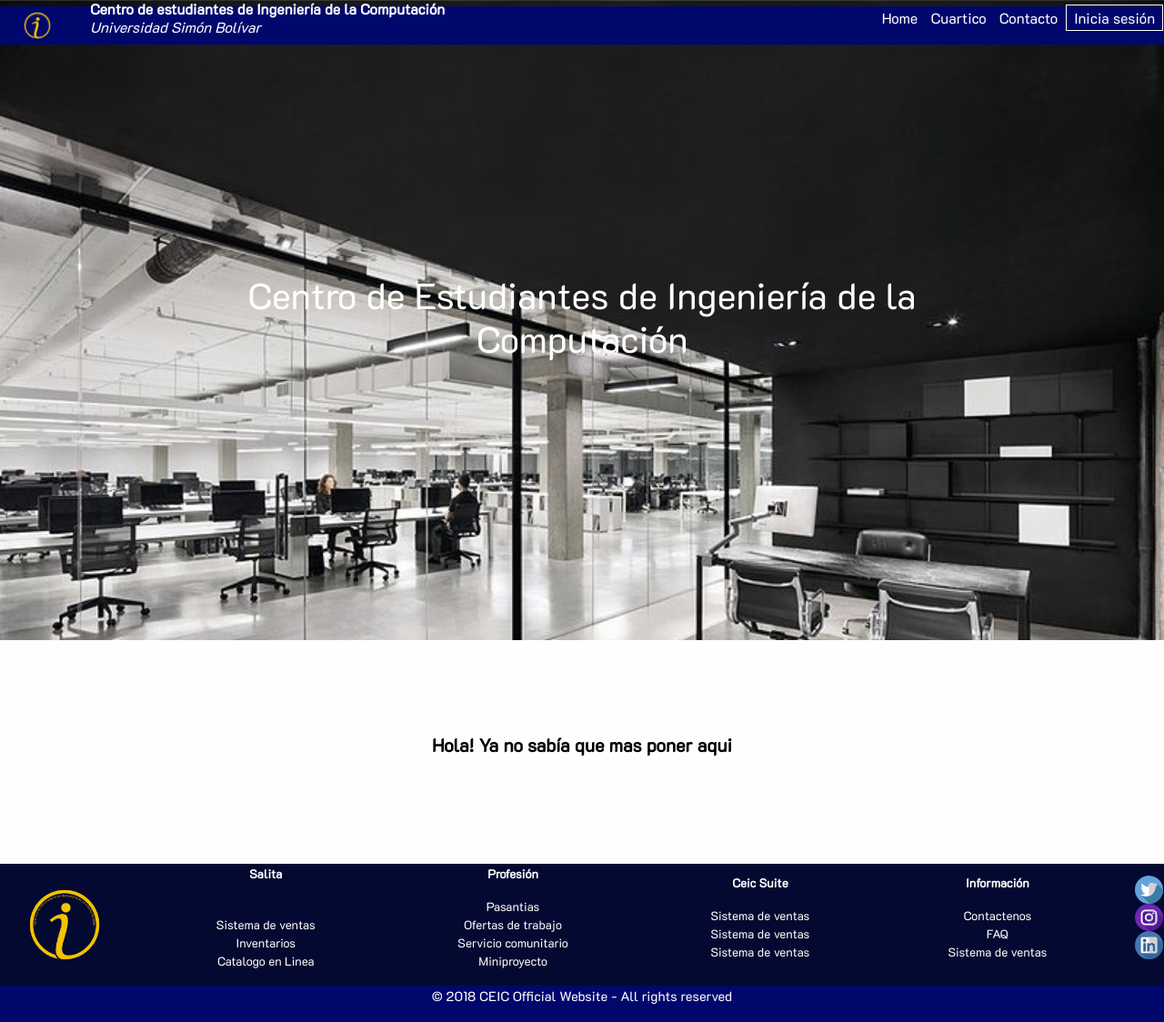
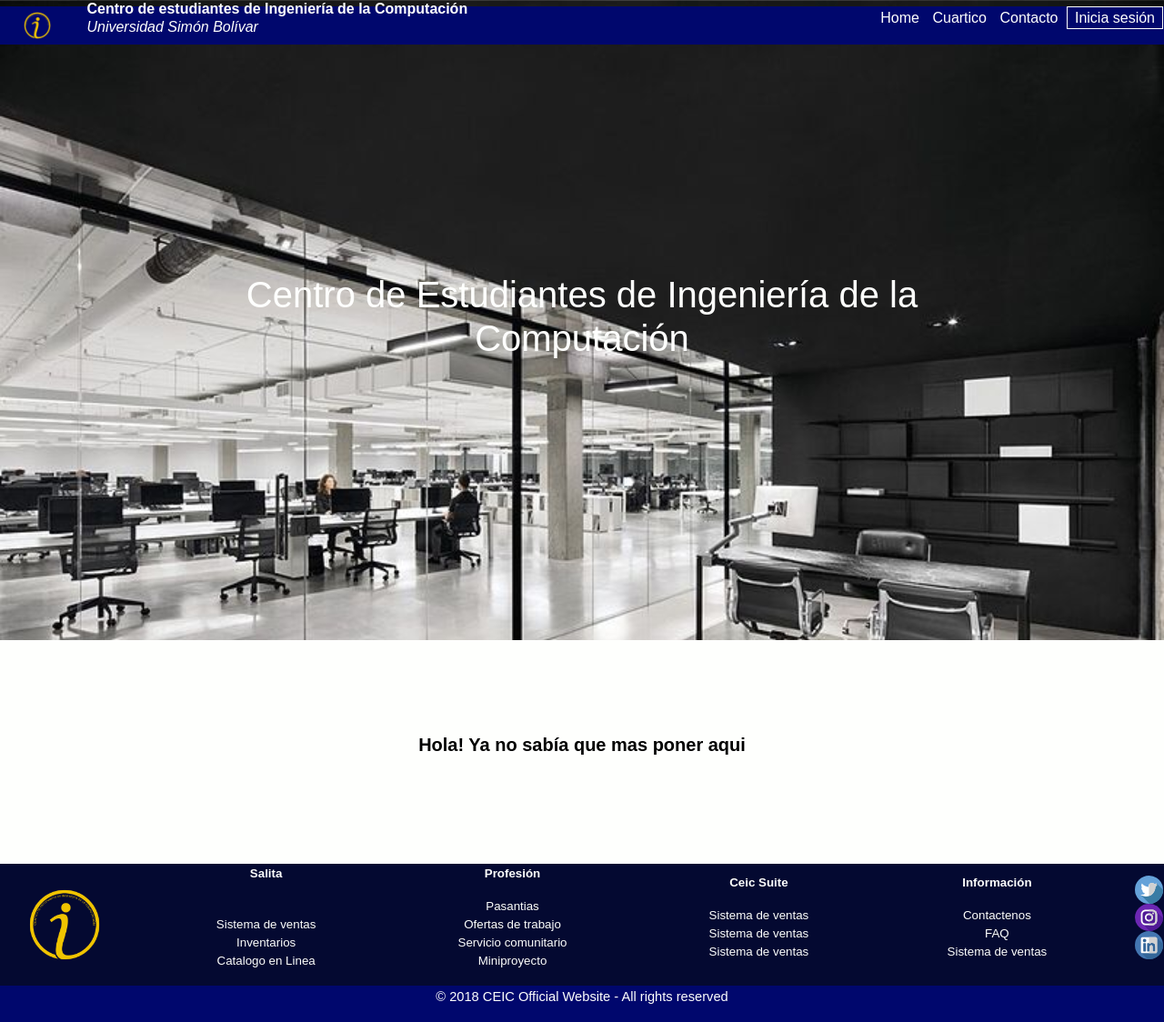
Before and after one commit to usbceic/ceic-site, a Django app: page / in a window 1280 px wide. Shown: the whole page at 91% size. Run offline with Django 3.2, Linux system fonts and the light colour scheme; some libraries are stand-ins or nearby versions.

Commit message:
Eliminada conexión a Google Fonts

```diff
--- a/templates/home.html
+++ b/templates/home.html
@@ -11,7 +11,6 @@
         <title>CEIC USB</title>
         <link rel="StyleSheet" href={% static 'CSS/home.css' %} type="text/css">  <!-- Hoja de estilos del sitio -->
         <meta charset="UTF-8">
-        <link href="https://fonts.googleapis.com/css?family=K2D" rel="stylesheet">
         <link rel="shortcut icon" href={% static 'images/logo.png' %}>
         <meta name="viewport" content="widtf=device-width, user-scalable=no, initial-scale=1.0, maximum-scale=1.0,minimum-scale=1.0">
         <link rel="stylesheet" href={% static 'bootstrap/css/bootstrap.min.css' %}>
```
